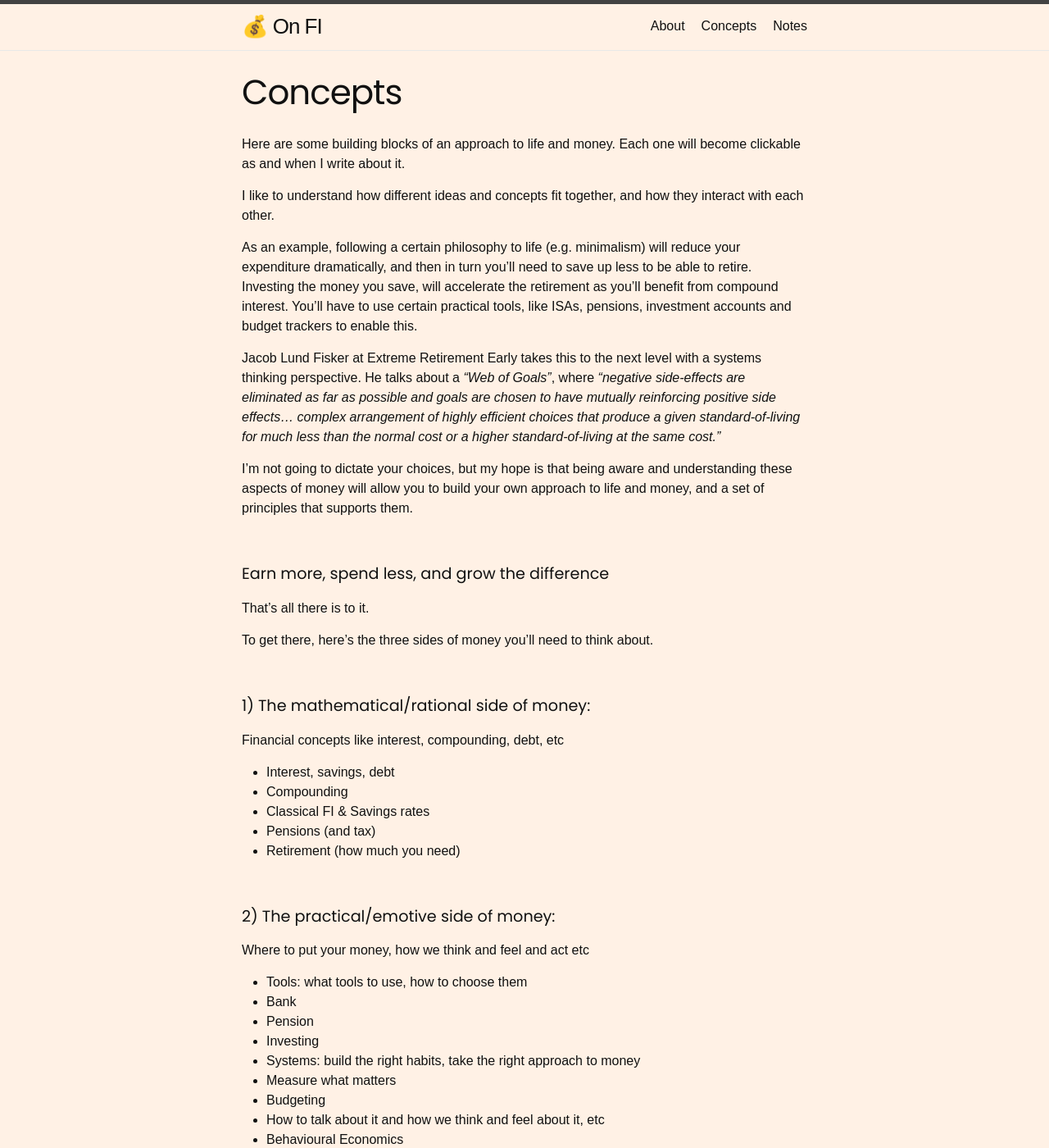
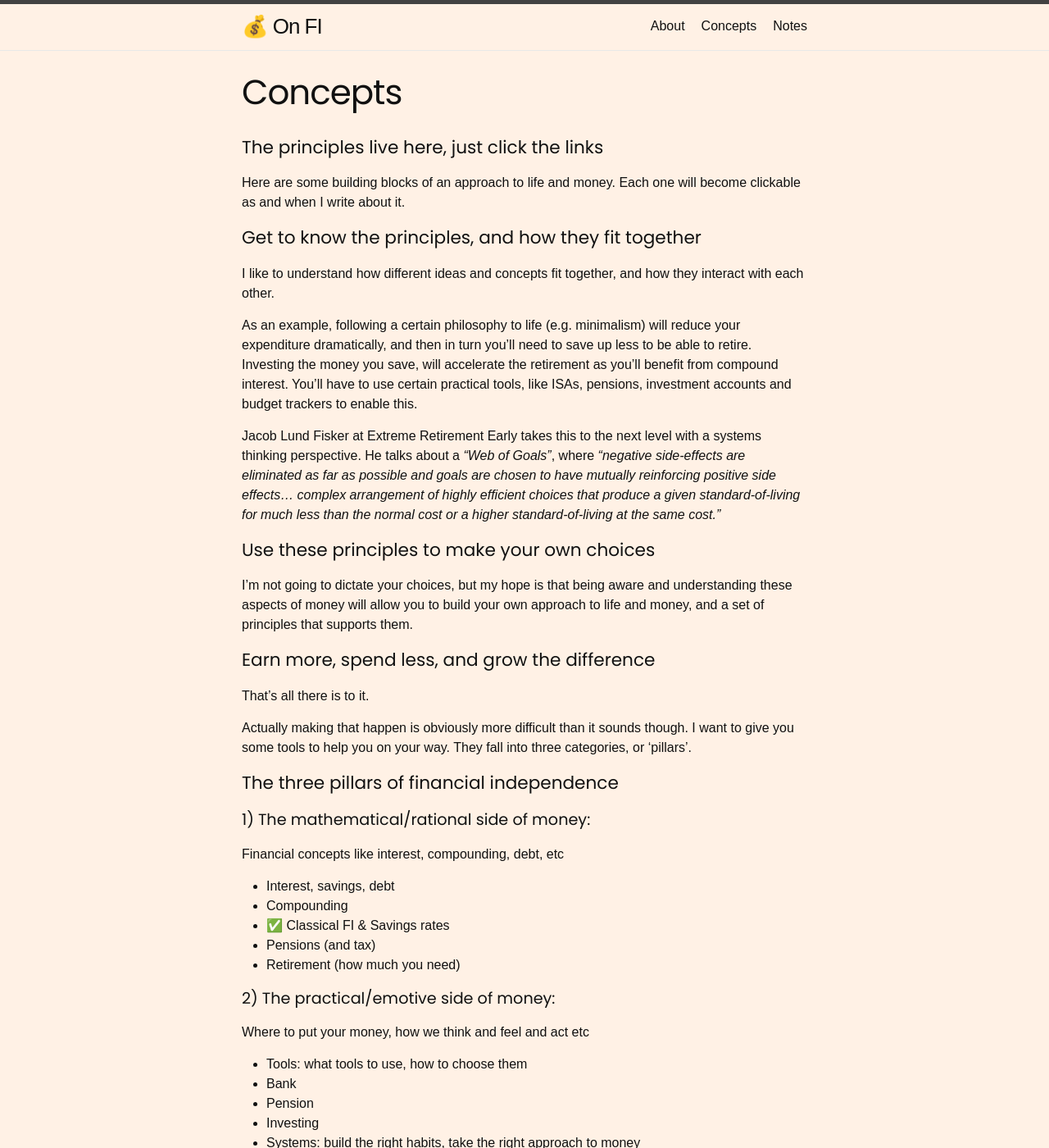
Before and after one commit to richardcadman/fi, a Jekyll site: the page built from concepts.md, in a window 1280 px wide and 1400 px high. Shown: the whole window at 82% size. Built offline with Jekyll 4.4.1, drawn with Linux system fonts in a browser that asks for light colours; emoji names are drawn with the system emoji font; some web fonts are replaced; some of the changed text lies outside the part shown.

Commit message:
tweaked concepts page

```diff
--- a/concepts.md
+++ b/concepts.md
@@ -4,7 +4,11 @@ title: Concepts
 permalink: /concepts/
 ---
 
+### The principles live here, just click the links
+
 Here are some building blocks of an approach to life and money. Each one will become clickable as and when I write about it.
+
+### Get to know the principles, and how they fit together
 
 I like to understand how different ideas and concepts fit together, and how they interact with each other.
 
@@ -12,27 +16,26 @@ As an example, following a certain philosophy to life (e.g. minimalism) will red
 
 Jacob Lund Fisker at [Extreme Retirement Early](https://wiki.earlyretirementextreme.com/) takes this to the next level with a [systems thinking](https://oxfamblogs.org/fp2p/how-to-think-in-systems-great-and-accessible-and-short-book/) perspective. He talks about a _"Web of Goals"_, where _"negative side-effects are eliminated as far as possible and goals are chosen to have mutually reinforcing positive side effects... complex arrangement of highly efficient choices that produce a given standard-of-living for much less than the normal cost or a higher standard-of-living at the same cost."_
 
+### Use these principles to make your own choices
+
 I’m not going to dictate your choices, but my hope is that being aware and understanding these aspects of money will allow you to build your own approach to life and money, and a set of principles that supports them.
 
-<br>
-
-#### Earn more, spend less, and grow the difference
+### Earn more, spend less, and grow the difference
 
 That's all there is to it.
 
-To get there, here's the three sides of money you'll need to think about.
+Actually making that happen is obviously more difficult than it sounds though. I want to give you some tools to help you on your way. They fall into three categories, or 'pillars'.
 
-<br>
+
+### The three pillars of financial independence
 
 #### 1) The mathematical/rational side of money:
 Financial concepts like interest, compounding, debt, etc
 - Interest, savings, debt
 - Compounding
-- [Classical FI & Savings rates]({% post_url 2019-03-30-classical-fi %})
+- :white_check_mark: [Classical FI & Savings rates]({% post_url 2019-03-30-classical-fi %})
 - Pensions (and tax)
 - Retirement (how much you need)
-
-<br>
 
 #### 2) The practical/emotive side of money:
 Where to put your money, how we think and feel and act etc
@@ -48,10 +51,10 @@ Where to put your money, how we think and feel and act etc
 - Tricks that you’ll be falling for
 - “Debt isn't a maths problem — it's a psychological problem”
 
-<br>
 
 #### 3) The philosophical/conceptual side of money:
 What is money, debt, consumerism, how we choose to live etc
+- :white_check_mark: [How do you value your time?]({% post_url 2019-03-30-classical-fi %})
 - Financial Independence
 - Money
 - Debt
@@ -62,5 +65,3 @@ What is money, debt, consumerism, how we choose to live etc
 - Simple Living / Minimalism
 - Work
 - Leisure
-
-<br>
```
